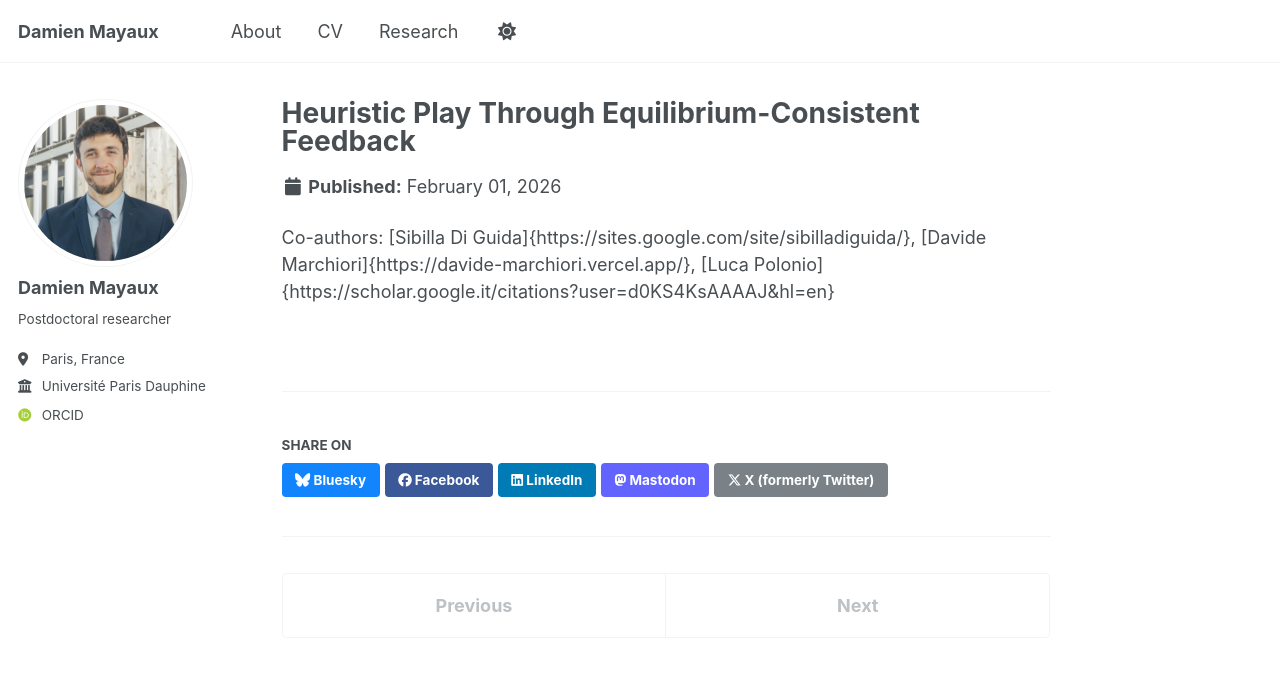
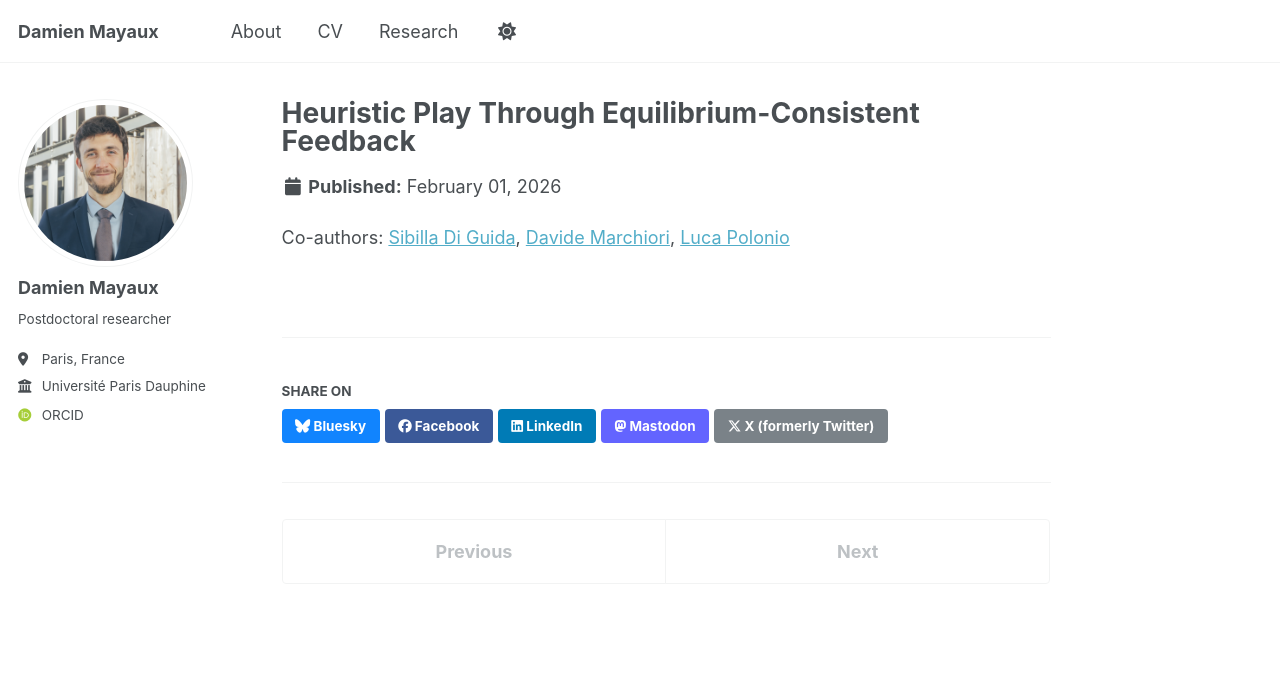
Before and after one commit to DamienMAYAUX/damienmayaux.github.io, a Jekyll site: the page built from _publications/wp_heuristic_play_equilibrium_consistent_feedback.md, in a window 1280 px wide. Shown: the top 677 px of the page. Built offline with Jekyll 4.4.1, drawn with Linux system fonts in a browser that asks for light colours; some web fonts are replaced; a script bundle is joined from its source files by our own code; library files that are not in the unit come from our copies.

Commit message:
correcting typo markdown hyperref

```diff
--- a/_publications/wp_heuristic_play_equilibrium_consistent_feedback.md
+++ b/_publications/wp_heuristic_play_equilibrium_consistent_feedback.md
@@ -10,6 +10,6 @@ paperurl: 'https://papers.ssrn.com/sol3/papers.cfm?abstract_id=5036729'
 #citation: 'Your Name, You. (2024). &quot;Paper Title Number 3.&quot; <i>GitHub Journal of Bugs</i>. 1(3).'
 ---
 Co-authors:
-[Sibilla Di Guida]{https://sites.google.com/site/sibilladiguida/},
-[Davide Marchiori]{https://davide-marchiori.vercel.app/},
-[Luca Polonio]{https://scholar.google.it/citations?user=d0KS4KsAAAAJ&hl=en}
+[Sibilla Di Guida](https://sites.google.com/site/sibilladiguida/),
+[Davide Marchiori](https://davide-marchiori.vercel.app/),
+[Luca Polonio](https://scholar.google.it/citations?user=d0KS4KsAAAAJ&hl=en)
```
Also changed, not shown: _publications/art_occupational_distance.md (+3 -3 lines), _publications/wip_food_vouchers_heathly_sustainable_eating.md (+3 -3 lines), _publications/wip_strategic_sophistication_psychometrics.md (+2 -2 lines).
